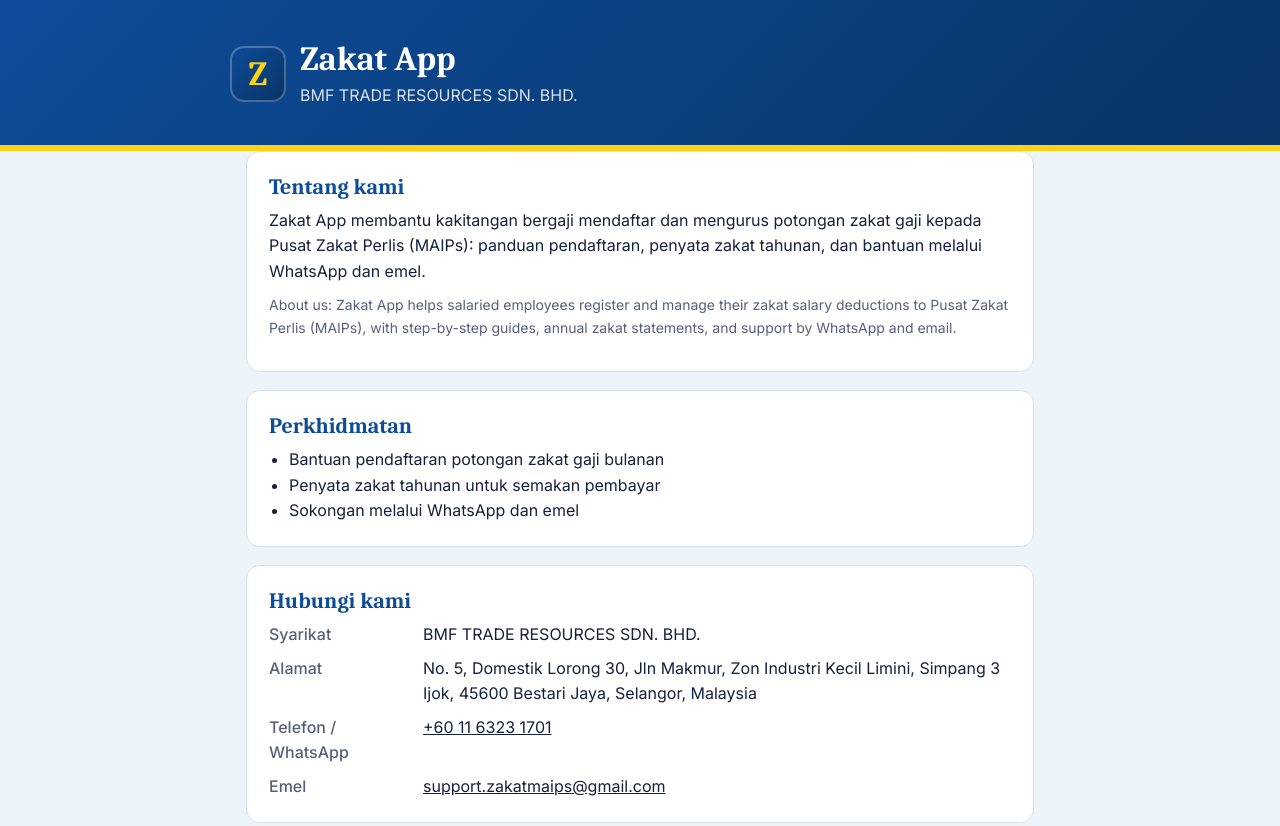
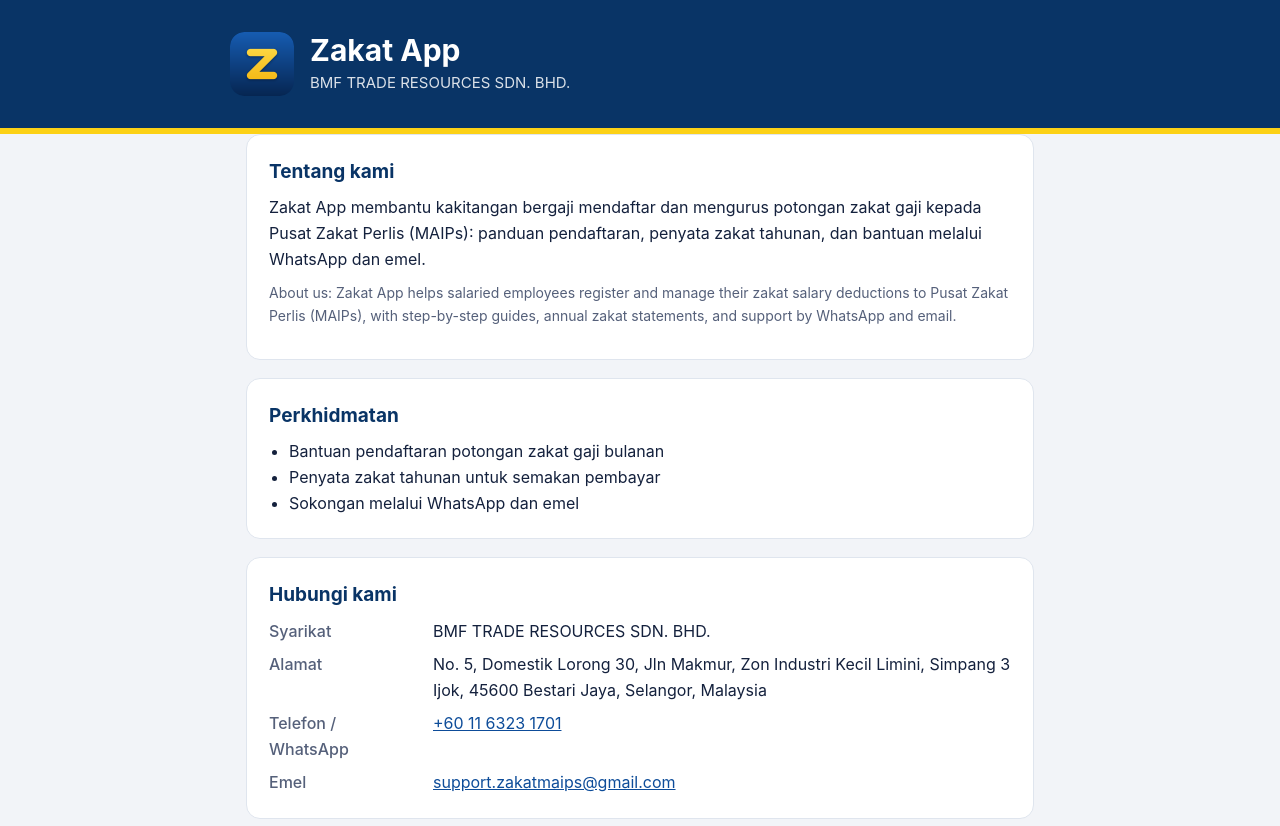
Before and after one commit to bg749b4jn9-stack/zakatapp-site, a plain HTML site: page index.html in a window 1280 px wide. Shown: the top 826 px of the page. Drawn offline with Linux system fonts and the light colour scheme.

Commit message:
Website follows the Zakat App brand: light page, navy banner with the Z logo, gold strips, navy footer, system font
Co-Authored-By: Claude Opus 5.5 (1M context) <noreply@anthropic.com>

```diff
--- a/index.html
+++ b/index.html
@@ -5,41 +5,37 @@
 <meta name="viewport" content="width=device-width, initial-scale=1">
 <title>Zakat App · BMF Trade Resources</title>
 <meta name="description" content="Zakat App by BMF TRADE RESOURCES SDN. BHD. helps salaried employees register and manage zakat salary deductions in Perlis.">
-<link rel="preconnect" href="https://fonts.googleapis.com">
-<link href="https://fonts.googleapis.com/css2?family=Caladea:wght@700&family=Inter:wght@400;500;600&display=swap" rel="stylesheet">
+<link rel="icon" href="logo.png">
 <style>
-:root{--navy:#093466;--blue:#0D4C99;--yellow:#FCD116;--bg:#ECF4FA;--card:#fff;--ink:#14213d;--muted:#55607a;--line:#d6e2ee}
-@media (prefers-color-scheme:dark){:root:not([data-theme="light"]){--bg:#0b1626;--card:#12223a;--ink:#e8eef7;--muted:#9fb0c8;--line:#22365a}}
-:root[data-theme="dark"]{--bg:#0b1626;--card:#12223a;--ink:#e8eef7;--muted:#9fb0c8;--line:#22365a}
+/* Brand as the app and statement: navy banner, gold strips, light page, system font (Theme.swift). */
+:root{--navy:#093466;--blue:#0D4C99;--yellow:#FCD116;--bg:#F2F4F8;--card:#fff;--ink:#14213d;--muted:#55607a;--line:#dfe5ee;color-scheme:light}
 *{box-sizing:border-box}
-body{margin:0;background:var(--bg);color:var(--ink);font:16px/1.6 Inter,system-ui,sans-serif}
-header{background:linear-gradient(135deg,var(--blue),var(--navy));color:#fff;padding:40px 16px 36px}
+body{margin:0;background:var(--bg);color:var(--ink);font:16px/1.6 -apple-system,BlinkMacSystemFont,"SF Pro Text","Segoe UI",Roboto,Helvetica,Arial,sans-serif}
+header{background:var(--navy);color:#fff;padding:32px 16px}
 .wrap{max-width:820px;margin:0 auto;padding:0 16px}
 header .wrap{padding:0}
-.brand{display:flex;align-items:center;gap:14px}
-.logo{width:56px;height:56px;border-radius:14px;background:linear-gradient(135deg,var(--blue),var(--navy));box-shadow:inset 0 0 0 2px rgba(255,255,255,.25);display:grid;place-items:center;font:700 34px Caladea,serif;color:var(--yellow)}
-h1{font:700 34px/1.15 Caladea,serif;margin:0}
-.sub{opacity:.85;margin:4px 0 0}
+.brand{display:flex;align-items:center;gap:16px}
+.brand img{width:64px;height:64px;border-radius:14px}
+h1{font-weight:700;font-size:30px;line-height:1.15;margin:0}
+.sub{opacity:.85;margin:4px 0 0;font-size:15px}
 .bar{height:6px;background:var(--yellow)}
 main{padding:28px 0 40px}
 section{background:var(--card);border:1px solid var(--line);border-radius:14px;padding:22px;margin:0 0 18px}
-h2{font:700 22px Caladea,serif;color:var(--blue);margin:0 0 8px}
-:root[data-theme="dark"] h2{color:var(--yellow)}
-@media (prefers-color-scheme:dark){:root:not([data-theme="light"]) h2{color:var(--yellow)}}
+h2{font-weight:700;font-size:19px;color:var(--navy);margin:0 0 8px}
 p{margin:0 0 10px}
 ul{margin:0;padding-left:20px}
-dl{display:grid;grid-template-columns:140px 1fr;gap:8px 14px;margin:0}
+dl{display:grid;grid-template-columns:150px 1fr;gap:8px 14px;margin:0}
 dt{color:var(--muted);font-weight:500}
 dd{margin:0;overflow-wrap:anywhere}
-a{color:inherit}
+a{color:var(--blue)}
 .en{color:var(--muted);font-size:14px}
-footer{text-align:center;color:var(--muted);font-size:13px;padding:0 16px 32px}
-@media (max-width:560px){dl{grid-template-columns:1fr}dt{margin-top:6px}h1{font-size:28px}}
+footer{background:var(--navy);color:rgba(255,255,255,.85);text-align:center;font-size:13px;padding:18px 16px;border-top:4px solid var(--yellow)}
+@media (max-width:560px){dl{grid-template-columns:1fr}dt{margin-top:6px}h1{font-size:26px}}
 </style>
 </head>
 <body>
 <header><div class="wrap brand">
-  <div class="logo">Z</div>
+  <img src="logo.png" alt="Zakat App">
   <div><h1>Zakat App</h1><p class="sub">BMF TRADE RESOURCES SDN. BHD.</p></div>
 </div></header>
 <div class="bar"></div>
```
Also changed, not shown: logo.png (added).
